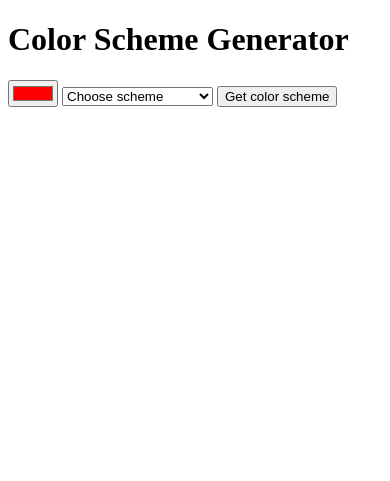
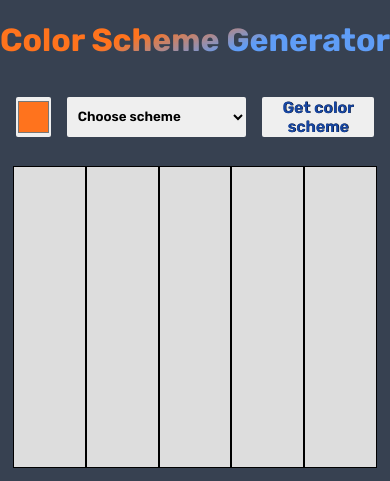
Before and after one commit to krasowski-alina/color-scheme, a plain HTML site: page index.html in a window 390 px wide. Drawn offline with Linux system fonts and the light colour scheme.

Commit message:
added mobile first CSS

```diff
--- a/index.html
+++ b/index.html
@@ -5,15 +5,15 @@
     <meta http-equiv="X-UA-Compatible" content="IE=edge">
     <meta name="viewport" content="width=device-width, initial-scale=1.0">
     <title>Color Scheme Generator</title>
-    <link rel="stylesheet" href="index.css">
+    <link rel="stylesheet" href="style.css">
     <link rel="preconnect" href="https://fonts.googleapis.com">
     <link rel="preconnect" href="https://fonts.gstatic.com" crossorigin>
     <link href="https://fonts.googleapis.com/css2?family=Rubik:wght@600;700&display=swap" rel="stylesheet">
 </head>
 <body>
     <h1>Color Scheme Generator</h1>
-        <form id="generateForm">
-            <input type="color" class="color-input" id="color-input" value="#ff0000">
+        <form>
+            <input type="color" class="color-input" id="color-input" value="#FF731D">
             <select id="choose-scheme">
                 <option selected disabled>Choose scheme</option>
                 <option value="monochrome">Monochrome</option>
--- a/style.css
+++ b/style.css
@@ -0,0 +1,55 @@
+html, body {
+    margin: 0;
+    padding: 0;
+    max-width: 500px;
+    margin: 0 auto;
+    background-color: #374151;
+    font-family: 'Rubik', sans-serif;
+    color: #dddddd;
+}
+h1 {
+    background: linear-gradient(162deg, rgba(255,115,29,1) 36%, rgba(95,157,247,1) 64%);
+    -webkit-text-fill-color: transparent;
+    -webkit-background-clip: text;
+    color: transparent;
+    font-weight: bold;
+    text-align: center;
+}
+button,
+p {
+    color: #1746A2;
+    font-size: 1rem;
+    text-shadow: .4px .4px .4px black;
+}
+input,
+select,
+button {
+    font-family: inherit;
+    border: none;
+    border-radius: 2px;
+    padding: 0 0.5em;
+}
+.color-input {
+    min-height: 40px;
+    padding: 0;
+}
+form {
+    display: flex;
+    justify-content: center;
+    padding: 1em;
+    gap: 1em;
+}
+.wrapper {
+    display: grid;
+    padding: .8em;
+    grid-template-columns: repeat(5, minmax(60px, 1fr));
+    grid-template-rows: 2fr 1fr;
+}
+p {
+    justify-self: center;
+}
+.color-block {
+    height: 300px;
+    background-color: #dddddd;
+    border: 1px solid black;
+}
```
